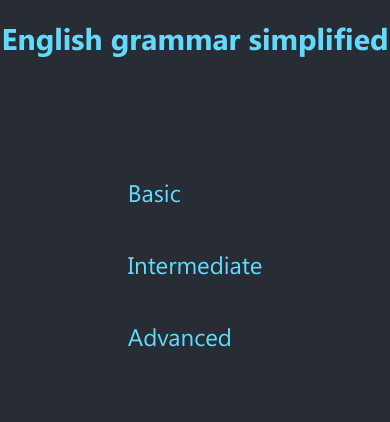
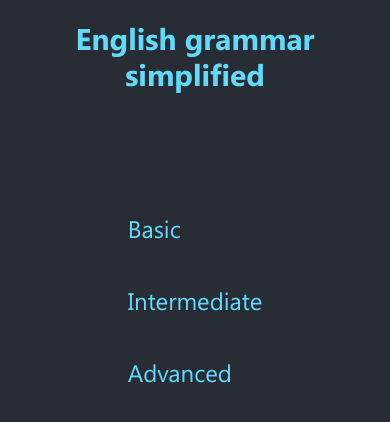
Before and after one commit to PopovDS617/eng-gram, a Next.js app: page / in a window 390 px wide. Shown: the top 422 px of the page. Built offline with nearby package versions, Linux system fonts and the light colour scheme.

Commit message:
Update index.tsx

```diff
--- a/src/pages/index.tsx
+++ b/src/pages/index.tsx
@@ -5,7 +5,7 @@ export default function Home() {
   return (
     <PageLayout>
     <div className="flex flex-col justify-start items-center h-full">
-      <h1 className="font-segoeBold text-3xl md:text-7xl text-customBlue h-1/6 pt-5 text-center ">
+      <h1 className="font-segoeBold text-3xl md:text-7xl text-customBlue h-1/6 pt-5 text-center pl-10 pr-10 ">
         English grammar simplified
       </h1>
       <ul className="text-customBlue font-segoeNorm text-2xl md:text-5xl mt-20">
```
